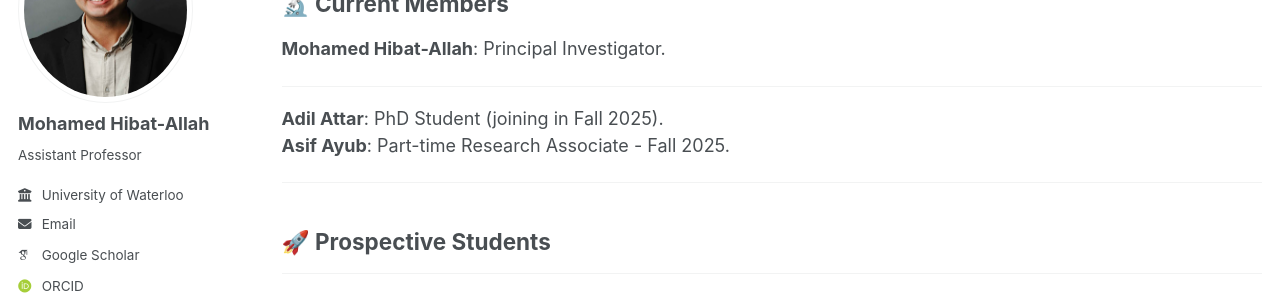
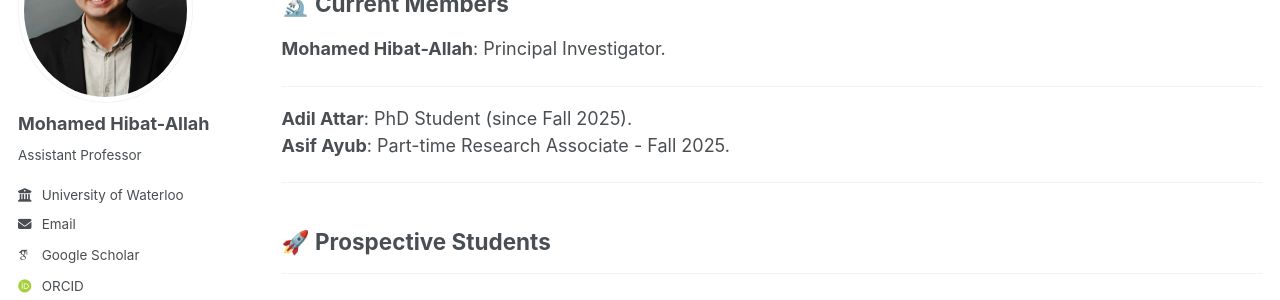
Before and after one commit to mhibatallah/mhibatallah.github.io, a Jekyll site: the page built from _pages/group.md, in a window 1280 px wide and 900 px high. Shown: the part 182-482 px from the top of the window. Built offline with Jekyll 4.4.1, drawn with Linux system fonts in a browser that asks for light colours; some web fonts are replaced; a script that is not in the unit is left out.

Commit message:
update group page

```diff
--- a/_pages/group.md
+++ b/_pages/group.md
@@ -10,7 +10,7 @@ permalink: /group/
 
 ---
 
-**Adil Attar**: PhD Student (joining in Fall 2025).
+**Adil Attar**: PhD Student (since Fall 2025).
 **Asif Ayub**: Part-time Research Associate - Fall 2025.
 
 <!-- ---
```
